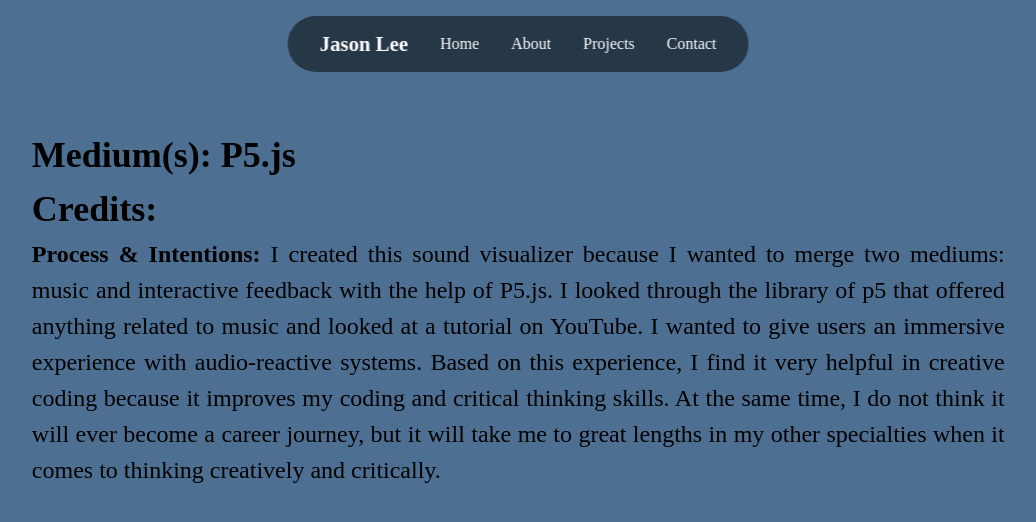
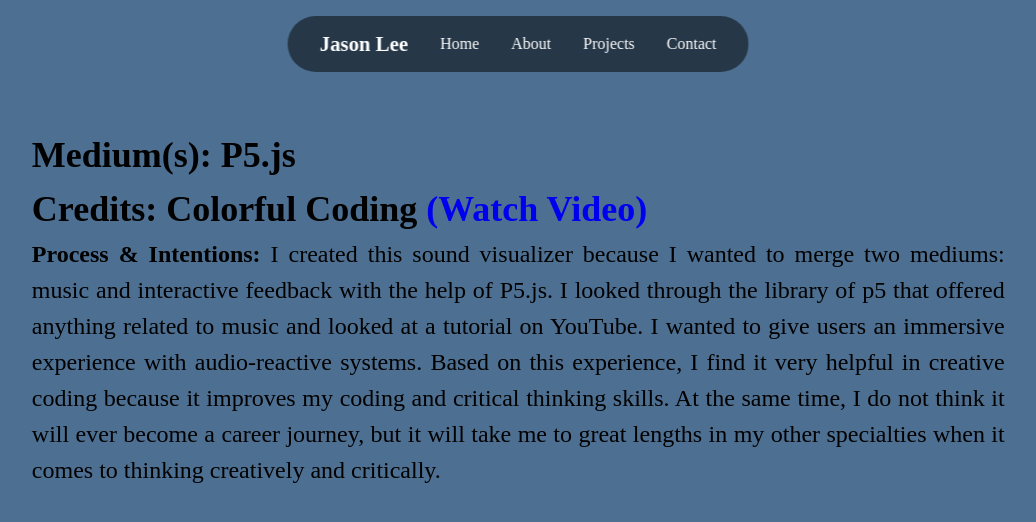
Before and after one commit to Lee-Sifu/JasonLee.github.io, a plain HTML site: page Portfolio Website/Sound-Visualizer.html in a window 1280 px wide. Shown: the whole page, without its empty margins (122-1158 px from the left). Drawn offline with Linux system fonts and the light colour scheme.

Commit message:
Add files via upload

```diff
--- a/Portfolio Website/Sound-Visualizer.html
+++ b/Portfolio Website/Sound-Visualizer.html
@@ -22,7 +22,7 @@
         <h1>
             Medium(s): P5.js
         </h1>
-        <h2>Credits: </h2>
+        <h2>Credits: Colorful Coding <a href="https://youtu.be/NWZQkwXtHJo?si=KX8mUtQcs_bHFdlg" target="_blank" rel="noopener noreferrer">(Watch Video)</a></h2>
         <p>
             <b>Process & Intentions:</b>
             I created this sound visualizer because I wanted to merge two mediums: music and interactive feedback with the help of P5.js.
```
